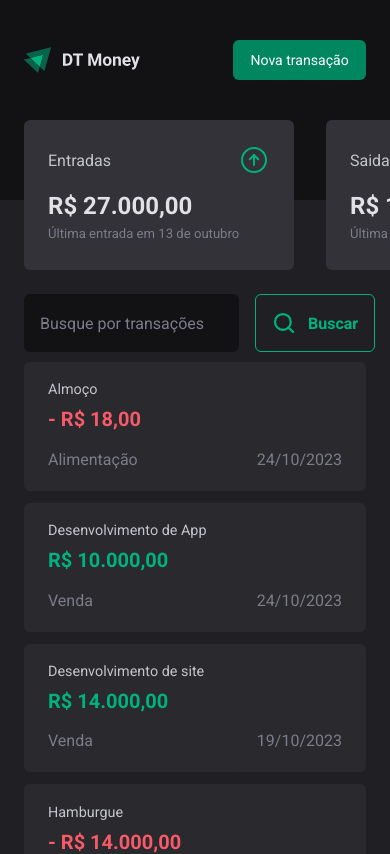
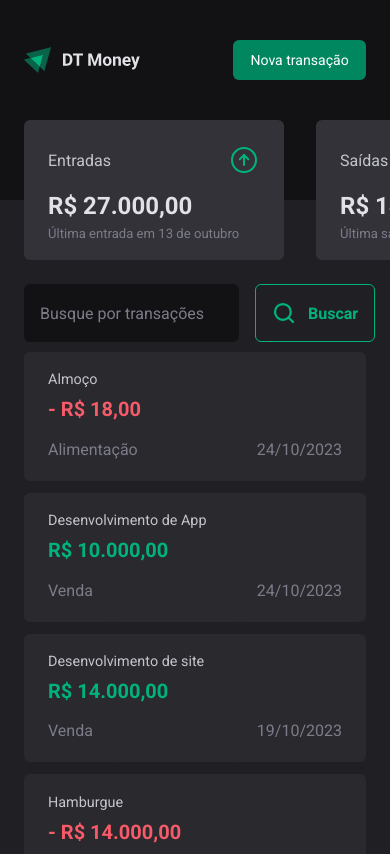
Before and after one commit to mbrenodev/dt-money, a React (Vite) app: page / in a window 390 px wide. Shown: the top 854 px of the page. Built offline with nearby package versions, Linux system fonts and the light colour scheme; data requests are answered from the project's data file.

Commit message:
added mobile summary

```diff
--- a/src/components/Summary/index.tsx
+++ b/src/components/Summary/index.tsx
@@ -20,7 +20,7 @@ export function Summary() {
         </SummaryCard>
         <SummaryCard>
           <header>
-            <span>Saidas</span>
+            <span>Saídas</span>
             <ArrowCircleDown size={32} color="#f75a68" />
           </header>
 
--- a/src/components/Summary/styles.ts
+++ b/src/components/Summary/styles.ts
@@ -47,14 +47,18 @@ export const SummaryCard = styled.div<SummaryCardProps>`
   }
 
   @media (max-width: 390px) {
-    width: 270px;
-    height: 150px;
+    width: 260px;
+    height: 140px;
     padding: 1.5rem 1.5rem 0 1.5rem;
 
     span:last-child {
       font-size: 0.82rem;
       display: block;
       color: ${(props) => props.theme['gray-500']};
+    }
+
+    &:nth-of-type(3) span:last-child {
+      color: ${(props) => props.theme['gray-300']};
     }
 
     strong {
```
